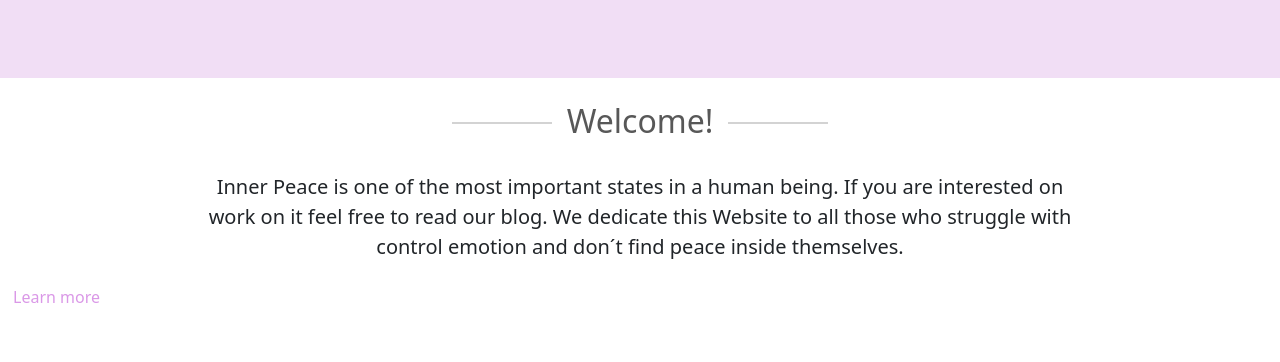
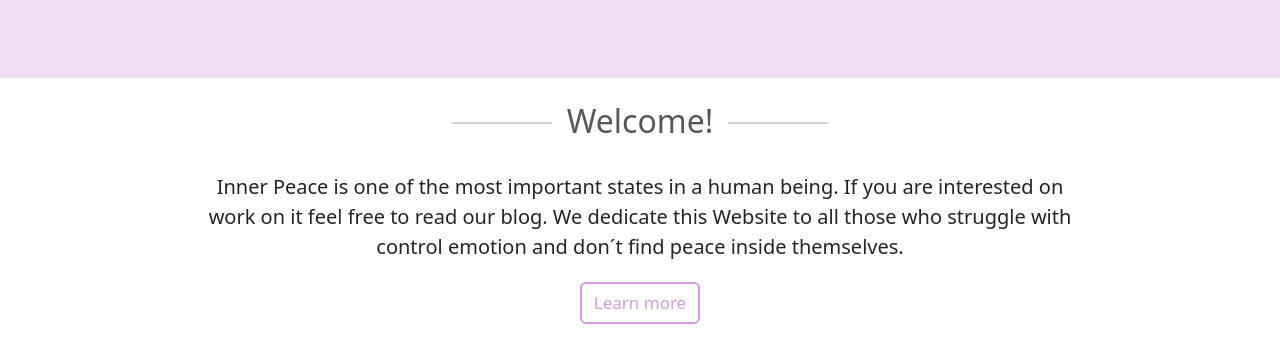
Before and after one commit to idaliaFelsmann/InnerPeace, a plain HTML site: page index.html in a window 1280 px wide. Shown: the part 208-570 px from the top of the page. Drawn offline with nearby package versions, Linux system fonts and the light colour scheme.

Commit message:
botton style and align

```diff
--- a/style.css
+++ b/style.css
@@ -55,6 +55,15 @@ p {
   font-size: 20px;
 }
 
+.btn {
+  display: inline-block;
+  vertical-align: center;
+  text-align: center;
+  margin-top: 20px;
+}
+
 .btn-learn-more {
   color: var(--complementary-color);
+  border: 2px solid var(--complementary-color);
+  font-size: 17px;
 }
```
Also changed, not shown: index.html (+2 -2 lines).
